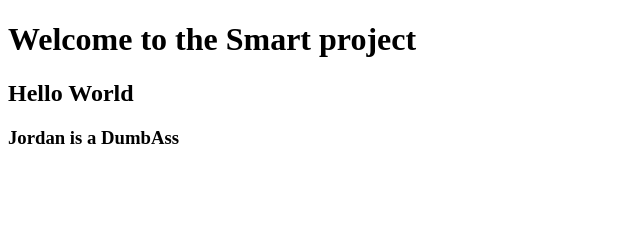
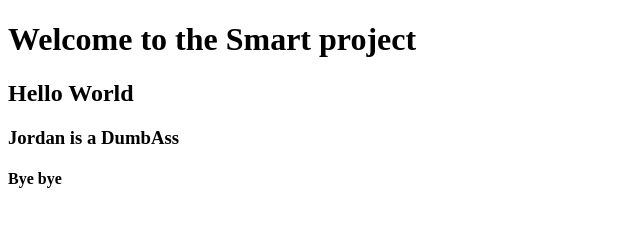
Before and after one commit to Jordan12921/S-Mart-Project, a plain HTML site: page templates/index.html in a window 1280 px wide. Shown: the full height of the page, 0-640 px from the left. Drawn offline with Linux system fonts and the light colour scheme.

Commit message:
Update index.html

```diff
--- a/templates/index.html
+++ b/templates/index.html
@@ -9,6 +9,6 @@
     <h1>Welcome to the Smart project</h1>
     <h2> Hello World<h2>
     <h3> Jordan is a DumbAss <h3>
-
+    <h4> Bye bye <h4>
 </body>
 </html>
```
